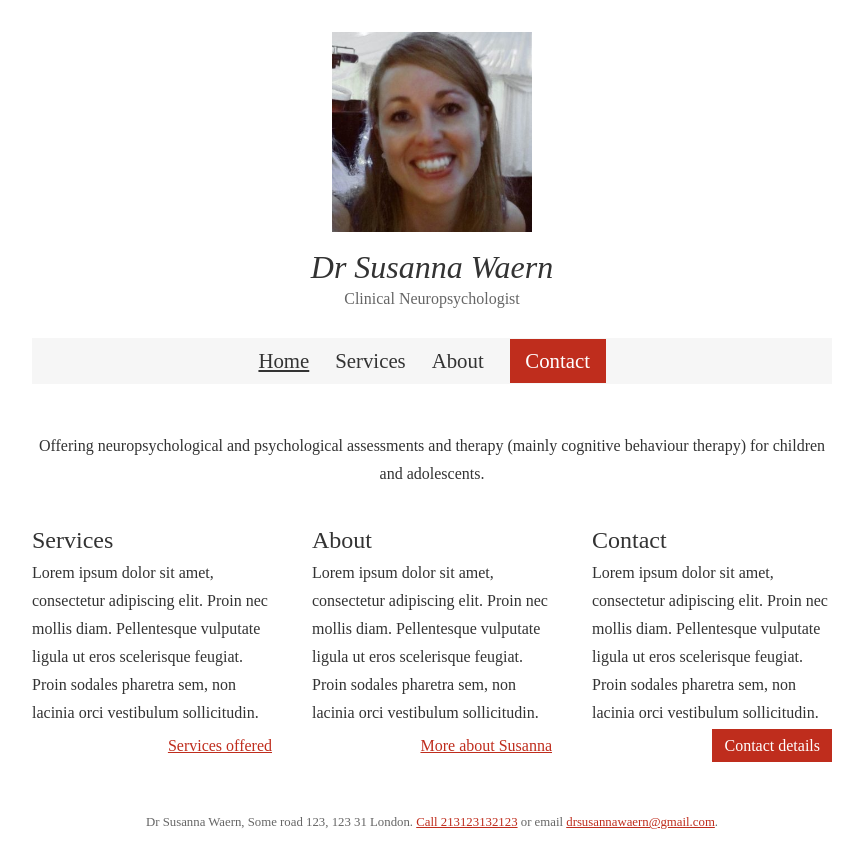
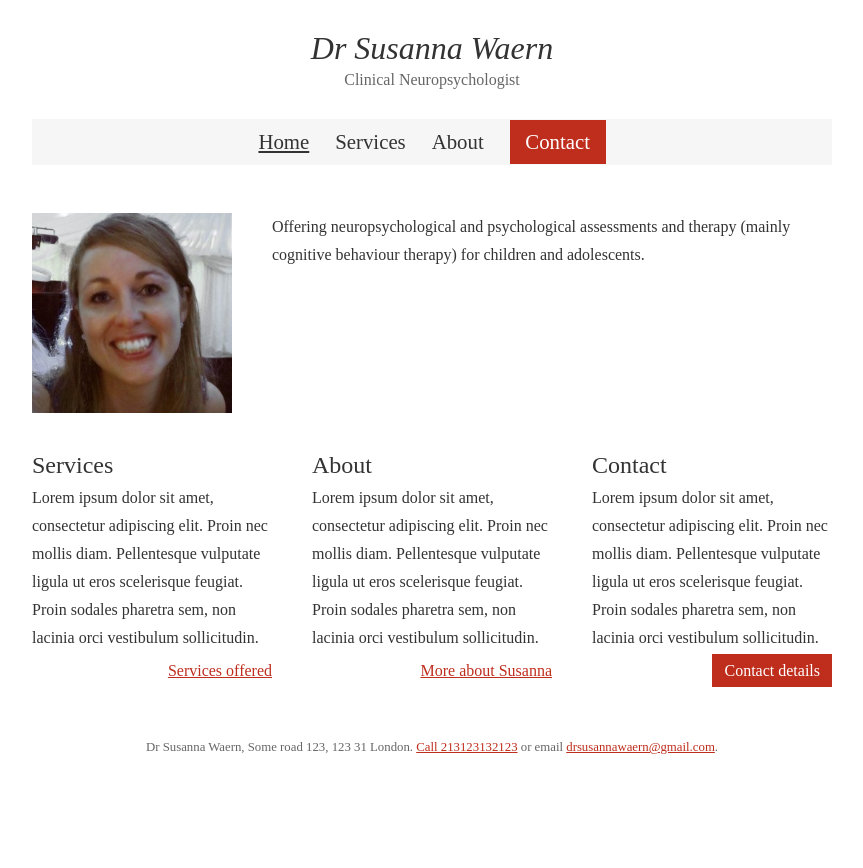
Before and after one commit to drsusannawaern/drsusannawaern.github.io, a Jekyll site: the page built from index.html, in a window 1280 px wide. Shown: the top 868 px of the page, without its empty margins (208-1071 px from the left). Built offline with Jekyll 4.4.1, drawn with Linux system fonts in a browser that asks for light colours; some web fonts are replaced.

Commit message:
Move header picture to the home page intro.

```diff
--- a/_layouts/default.html
+++ b/_layouts/default.html
@@ -11,7 +11,6 @@
 <div class="wrapper">
   <header class="site-header">
     <a href="/">
-      <img src="/images/susanna.jpg" alt="Dr. Susanna Waern">
       <h1>Dr Susanna Waern</h1>
       <p>Clinical Neuropsychologist</p>
     </a>
--- a/index.html
+++ b/index.html
@@ -4,6 +4,7 @@ body_class: "home-page"
 ---
 
 <section class="intro">
+  <img src="/images/susanna.jpg" alt="Dr Susanna Waern">
   <p>
   Offering neuropsychological and psychological assessments and therapy (mainly
   cognitive behaviour therapy) for children and adolescents.
--- a/stylesheets/main.css
+++ b/stylesheets/main.css
@@ -52,10 +52,6 @@ a.button {
 .site-header {
   margin: 2em 0;
   text-align: center;
-}
-
-.site-header img {
-  width: 25%;
 }
 
 .site-header h1 {
@@ -136,6 +132,28 @@ a.button {
   margin: 1em 0 2.5em 0;
 }
 
+.home-page .intro:before,
+.home-page .intro:after {
+  content: " ";
+  display: table;
+}
+
+.home-page .intro:after {
+  clear: both;
+}
+
+.home-page .intro img {
+  float: left;
+  width: 25%;
+}
+
+.home-page .intro p {
+  float: left;
+  width: 70%;
+  margin-left: 5%;
+  text-align: left;
+}
+
 .home-page section.services,
 .home-page section.about,
 .home-page section.contact {
@@ -149,6 +167,19 @@ a.button {
 }
 
 @media only screen and (max-width: 700px) {
+  .home-page .intro img {
+    float: none;
+    width: 70%;
+    margin: 0 0 1em 0;
+  }
+
+  .home-page .intro p {
+    float: none;
+    text-align: inherit;
+    width: 100%;
+    margin: 0;
+  }
+
   .home-page section.services,
   .home-page section.about,
   .home-page section.contact {
```
